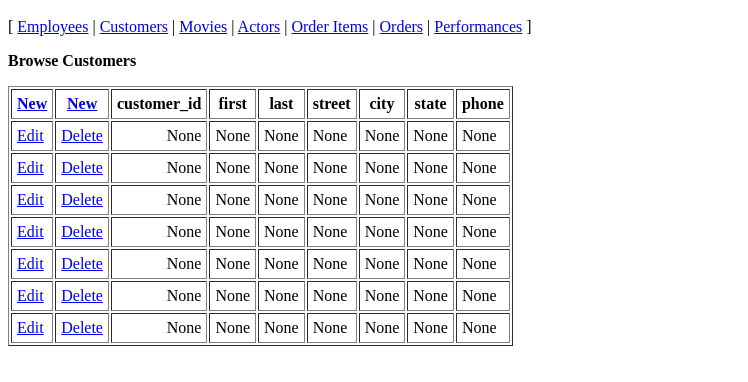
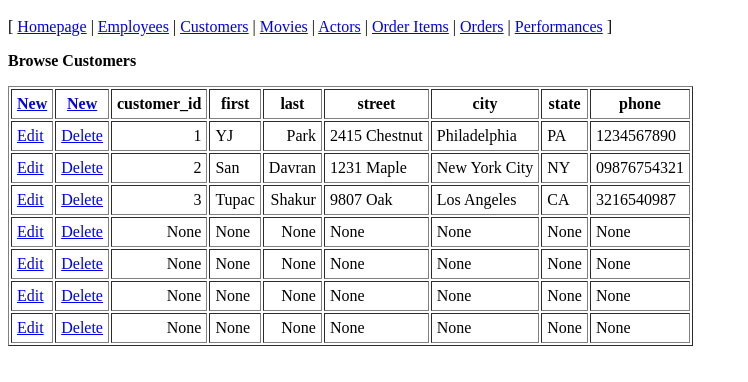
Before and after one commit to yoparky/cs340_database_webpage, a plain HTML site: page pages/customers.html in a window 1280 px wide. Shown: the part 48-430 px from the top of the page, without its empty margins (0-748 px from the left). Drawn offline with Linux system fonts and the light colour scheme.

Commit message:
Add index page

```diff
--- a/pages/customers.html
+++ b/pages/customers.html
@@ -7,7 +7,7 @@
 
 <h1>Customers</h1>
 
-[ <a href="employees.html">Employees</a> | <a href="customers.html">Customers</a> | <a href="movies.html">Movies</a> | <a href="actors.html">Actors</a> | <a href="order_items.html">Order Items</a> | <a href="orders.html">Orders</a> | <a href="performances.html">Performances</a>  ]
+[ <a href="index.html">Homepage</a> | <a href="employees.html">Employees</a> | <a href="customers.html">Customers</a> | <a href="movies.html">Movies</a> | <a href="actors.html">Actors</a> | <a href="order_items.html">Order Items</a> | <a href="orders.html">Orders</a> | <a href="performances.html">Performances</a>  ]
 
 <p><strong>Browse Customers</strong></p>
 
@@ -28,39 +28,39 @@
         <td><a href="#" onclick="deletePerson('this.personID')">Delete</a></td> -->
         <td><a href="edit/edit_customer.html">Edit</a></td>
         <td><a href="delete/delete_customer.html">Delete</a></td>
-        <td align="right" > None </td>
-        <td >None </td>
-        <td align="right" >None </td>
-        <td>None </td>
-        <td>None </td>
-        <td>None </td>
-        <td>None </td>
+        <td align="right" > 1 </td>
+        <td >YJ </td>
+        <td align="right" >Park </td>
+        <td>2415 Chestnut </td>
+        <td>Philadelphia </td>
+        <td>PA </td>
+        <td>1234567890 </td>
     </tr>
     <tr>
         <!-- <td><a href="#" onClick="updatePerson('this.personID')">Edit</a></td>
         <td><a href="#" onclick="deletePerson('this.personID')">Delete</a></td> -->
         <td><a href="edit/edit_customer.html">Edit</a></td>
         <td><a href="delete/delete_customer.html">Delete</a></td>
-        <td align="right" > None </td>
-        <td >None </td>
-        <td align="right" >None </td>
-        <td>None </td>
-        <td>None </td>
-        <td>None </td>
-        <td>None </td>
+        <td align="right" > 2 </td>
+        <td >San </td>
+        <td align="right" >Davran </td>
+        <td>1231 Maple </td>
+        <td>New York City </td>
+        <td>NY </td>
+        <td>09876754321 </td>
     </tr>
     <tr>
         <!-- <td><a href="#" onClick="updatePerson('this.personID')">Edit</a></td>
         <td><a href="#" onclick="deletePerson('this.personID')">Delete</a></td> -->
         <td><a href="edit/edit_customer.html">Edit</a></td>
         <td><a href="delete/delete_customer.html">Delete</a></td>
-        <td align="right" > None </td>
-        <td >None </td>
-        <td align="right" >None </td>
-        <td>None </td>
-        <td>None </td>
-        <td>None </td>
-        <td>None </td>
+        <td align="right" > 3 </td>
+        <td >Tupac </td>
+        <td align="right" >Shakur </td>
+        <td>9807 Oak </td>
+        <td>Los Angeles </td>
+        <td>CA </td>
+        <td>3216540987 </td>
     </tr>
     <tr>
         <!-- <td><a href="#" onClick="updatePerson('this.personID')">Edit</a></td>
```
Also changed, not shown: pages/actors.html (+1 -1 lines), pages/employees.html (+1 -1 lines), pages/index.html (added, +17 -0 lines), pages/movies.html (+1 -1 lines), pages/order_items.html (+1 -1 lines), pages/orders.html (+1 -1 lines), pages/performances.html (+1 -1 lines), pages/images/spaceship.jpg (added).
